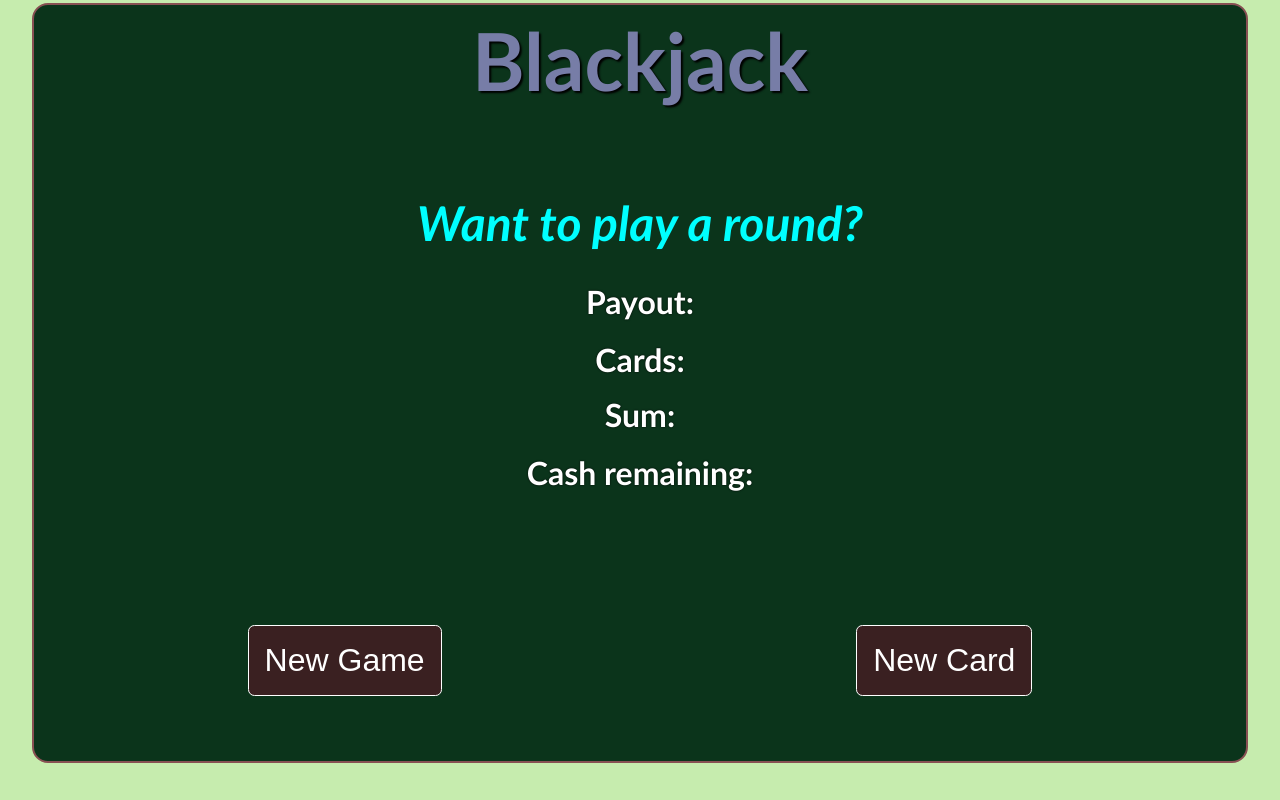
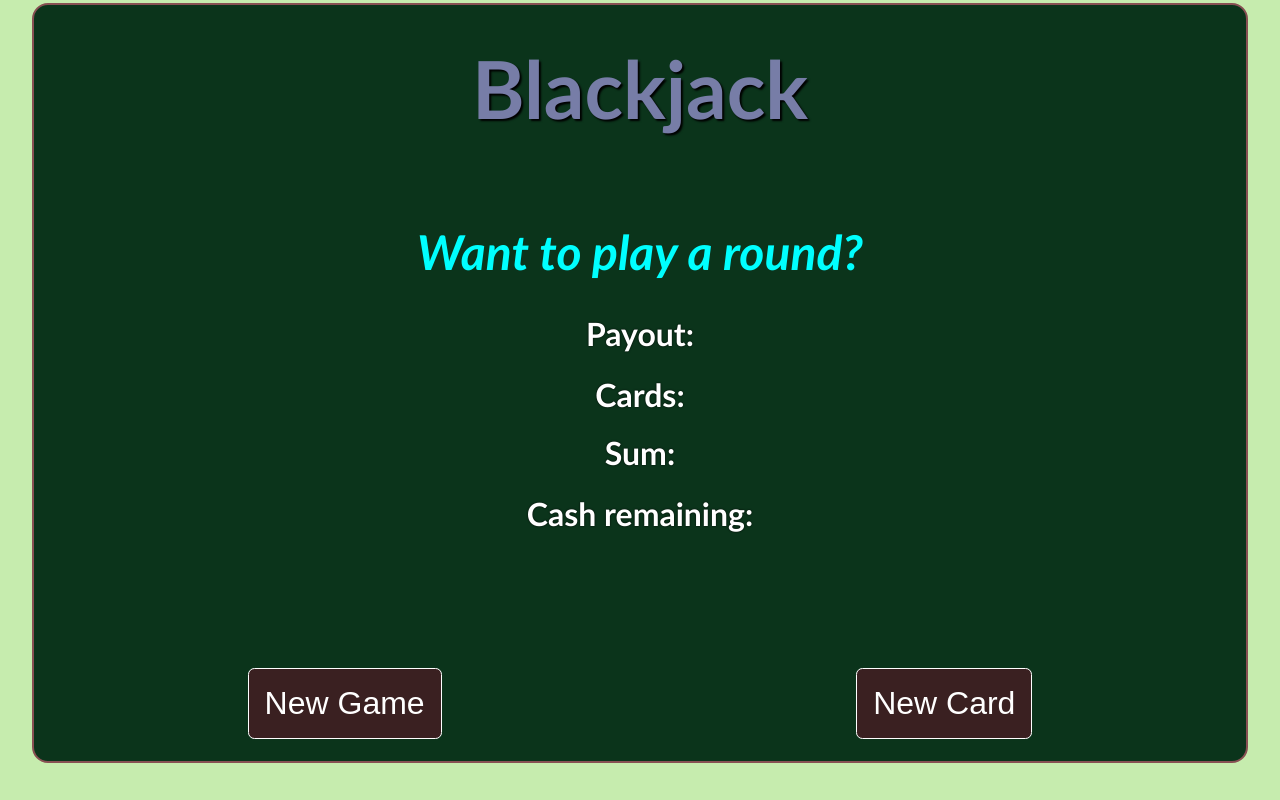
Before and after one commit to sparkydeal/blackjack, a plain HTML site: page index.html in a window 1280 px wide. Drawn offline with Linux system fonts and the light colour scheme.

Commit message:
Add files via upload

```diff
--- a/style.css
+++ b/style.css
@@ -49,6 +49,7 @@ p {
     height: 95vh;
     margin:  .2em auto;
     gap: 1em;
+    padding-top: 2em;
 
 
     background: #0b341b;
@@ -73,10 +74,11 @@ p {
     flex-flow: column;
     justify-content: space-between;
     gap: 1em;
+    padding-bottom: 3em;
 
 }
 .buttons {
-    height: 60%;
+
     width: 100%;
     margin-bottom: 1em;;
     display: flex;
@@ -112,7 +114,7 @@ p {
 }
 
 .wonDealer, .loose, .blackjack {
-    color: rgb(229, 57, 223);
+    color: rgb(204, 214, 16);
     text-shadow: 1px  1px 2px black;
 }
 #money-el {
```
